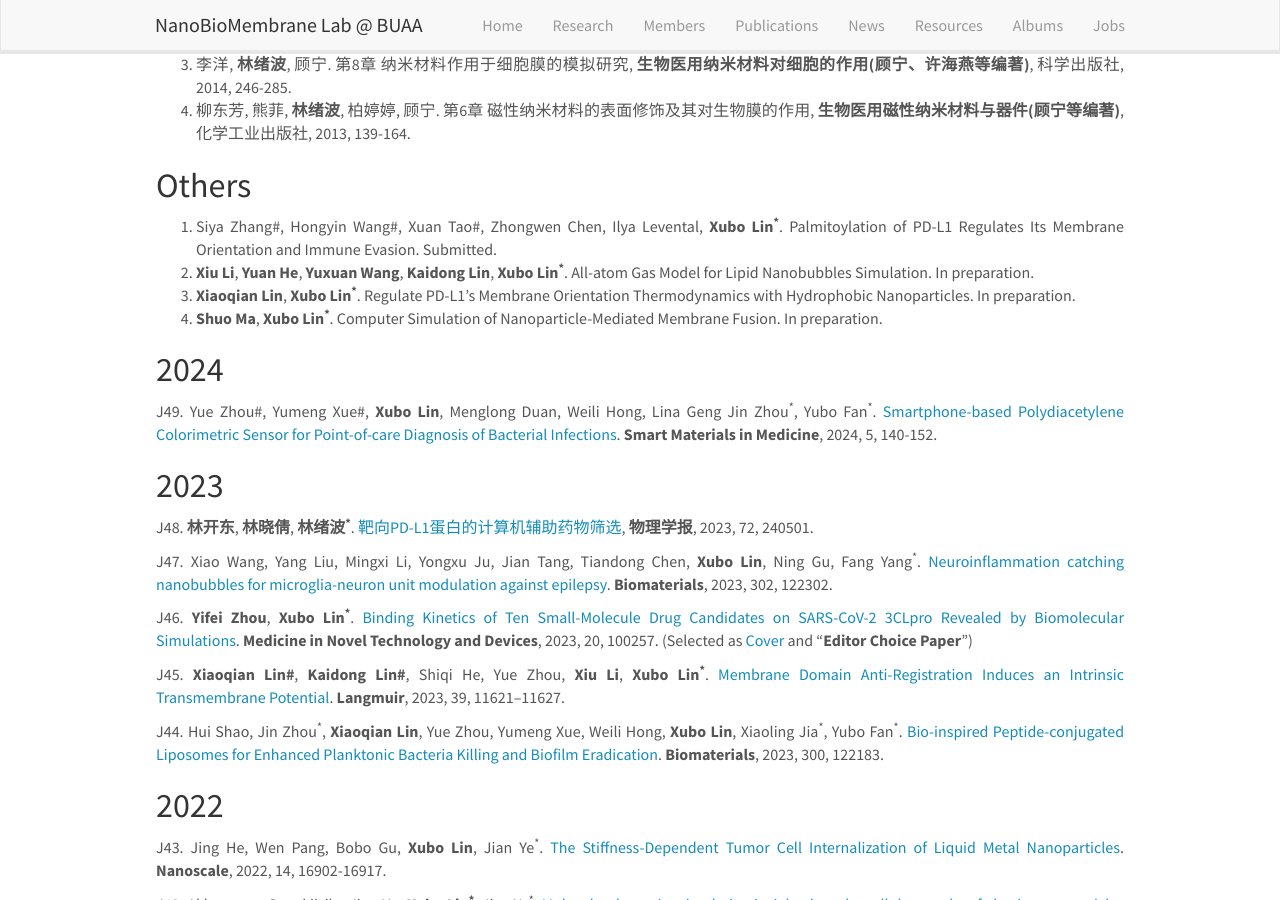
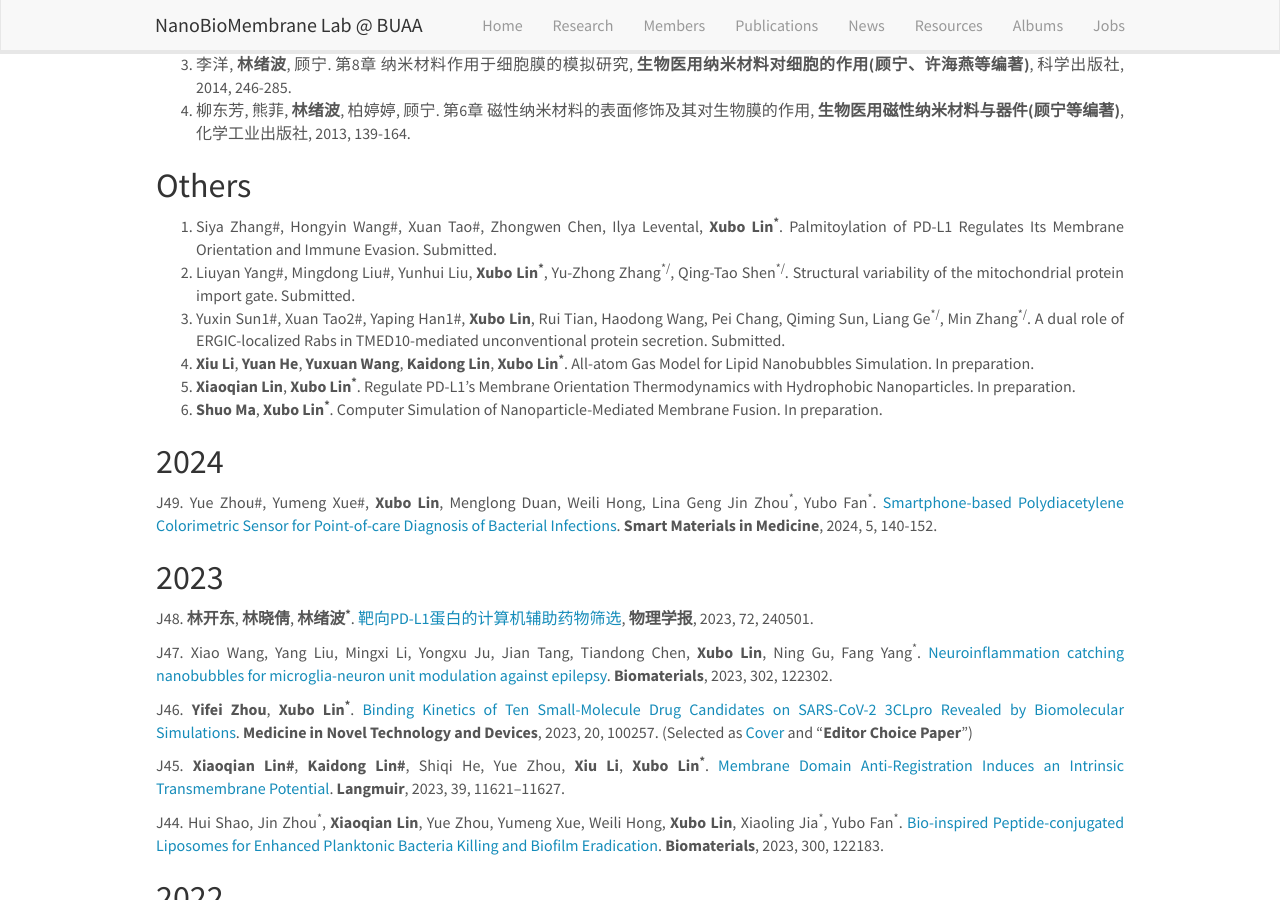
Before and after one commit to linxubo/linxubo.github.io, a Jekyll site: the page built from _pages/publications.md, in a window 1280 px wide and 900 px high, scrolled down 336 px. Built offline with Jekyll 4.4.1, drawn with Linux system fonts in a browser that asks for light colours; nearby versions of some CDN libraries; a script that is not in the unit is left out.

Commit message:
Update publications.md

```diff
--- a/_pages/publications.md
+++ b/_pages/publications.md
@@ -18,9 +18,11 @@ Jump to: **[Book Chapters](#Book Chapters), [Others](#Others), [2024](#2024), [2
 
 ## Others
 1. Siya Zhang#, Hongyin Wang#, Xuan Tao#, Zhongwen Chen, Ilya Levental, **Xubo Lin<sup>*</sup>**. Palmitoylation of PD-L1 Regulates Its Membrane Orientation and Immune Evasion. Submitted.
-2. **Xiu Li**, **Yuan He**, **Yuxuan Wang**, **Kaidong Lin**, **Xubo Lin<sup>*</sup>**. All-atom Gas Model for Lipid Nanobubbles Simulation. In preparation.
-3. **Xiaoqian Lin**, **Xubo Lin<sup>*</sup>**. Regulate PD-L1’s Membrane Orientation Thermodynamics with Hydrophobic Nanoparticles. In preparation.
-4. **Shuo Ma**, **Xubo Lin<sup>*</sup>**. Computer Simulation of Nanoparticle-Mediated Membrane Fusion. In preparation.
+2. Liuyan Yang#, Mingdong Liu#, Yunhui Liu, **Xubo Lin<sup>*</sup>**, Yu-Zhong Zhang<sup>*/</sup>, Qing-Tao Shen<sup>*/</sup>. Structural variability of the mitochondrial protein import gate. Submitted.
+3. Yuxin Sun1#, Xuan Tao2#, Yaping Han1#, **Xubo Lin**, Rui Tian, Haodong Wang, Pei Chang, Qiming Sun, Liang Ge<sup>*/</sup>, Min Zhang<sup>*/</sup>. A dual role of ERGIC-localized Rabs in TMED10-mediated unconventional protein secretion. Submitted.
+4. **Xiu Li**, **Yuan He**, **Yuxuan Wang**, **Kaidong Lin**, **Xubo Lin<sup>*</sup>**. All-atom Gas Model for Lipid Nanobubbles Simulation. In preparation.
+5. **Xiaoqian Lin**, **Xubo Lin<sup>*</sup>**. Regulate PD-L1’s Membrane Orientation Thermodynamics with Hydrophobic Nanoparticles. In preparation.
+6. **Shuo Ma**, **Xubo Lin<sup>*</sup>**. Computer Simulation of Nanoparticle-Mediated Membrane Fusion. In preparation.
 
 ## 2024
 J49. Yue Zhou#, Yumeng Xue#, **Xubo Lin**, Menglong Duan, Weili Hong, Lina Geng Jin Zhou<sup>*</sup>, Yubo Fan<sup>*</sup>. [Smartphone-based Polydiacetylene Colorimetric Sensor for Point-of-care Diagnosis of Bacterial Infections](https://doi.org/10.1016/j.smaim.2023.10.002). **Smart Materials in Medicine**, 2024, 5, 140-152.
```
